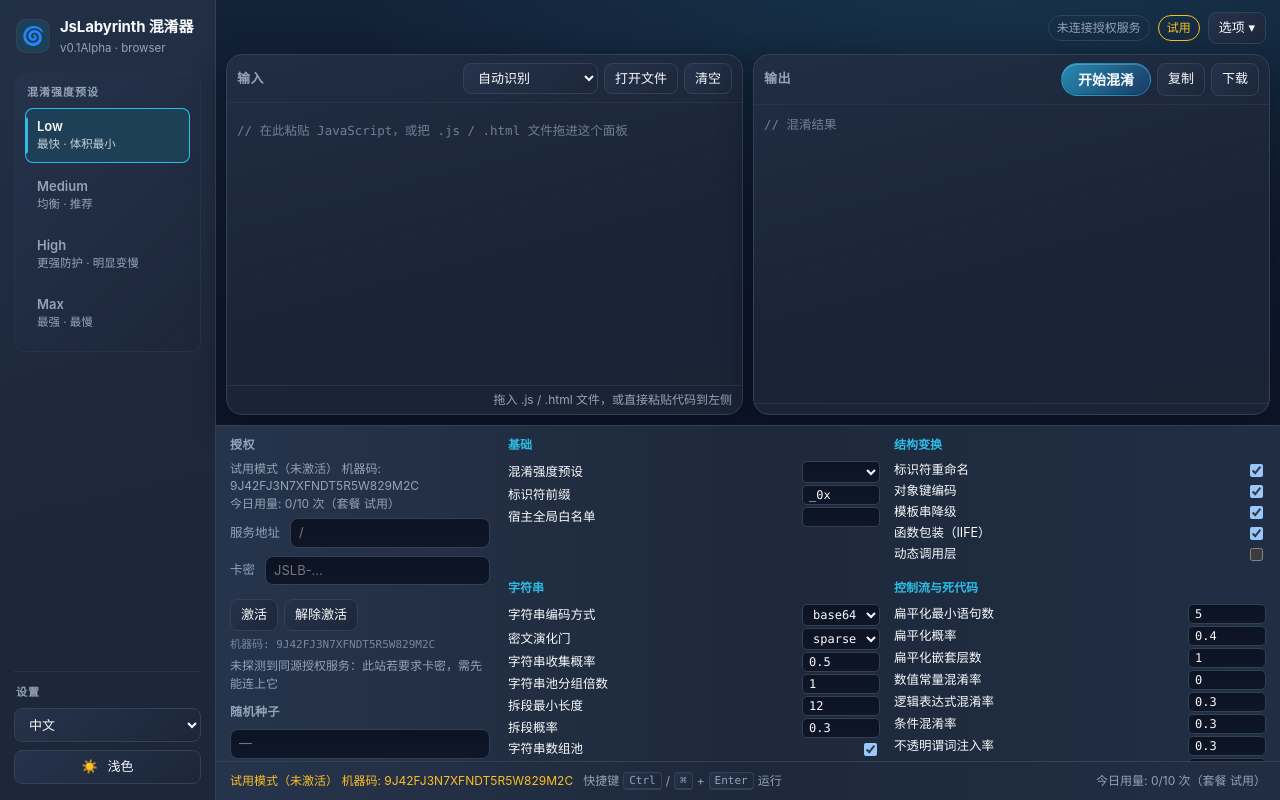
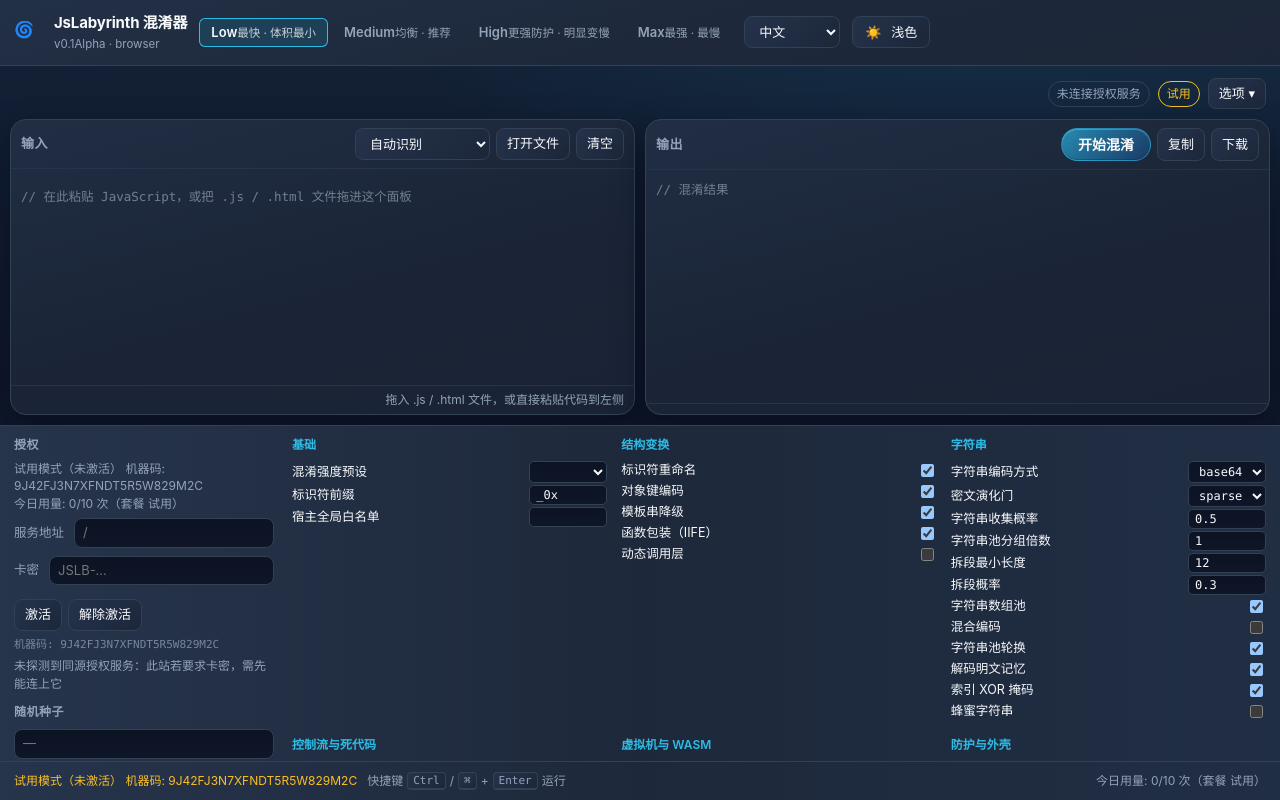
Before and after one commit to BaiLian3415/js-labyrinth, a website: page web/index.html in a window 1280 px wide. Drawn offline with Linux system fonts and the light colour scheme; no server answers; files whose address does not match are found by name.

Commit message:
移除左侧栏，品牌/预设/设置合并为顶部条
桌面两栏改单列：原 <aside class="sidebar">（品牌 + 强度预设 + 语言/主题）
整块移除，功能迁入主列顶部 <header class="topbar"> 横向排列；
≤900px 时预设独占一行横向滚动（与原手机形态一致）。
附带删除矮窗口左栏压缩的两套媒体查询（已无左栏可压缩），
_preview/probe.mjs 的越界扫描同步从 .sidebar * 换成 .topbar *（本地目录，不入库）。

验证：自测 193 项全过；probe 5 视口 ALL PASS；截图目视复核桌面/手机。

```diff
--- a/web/index.html
+++ b/web/index.html
@@ -38,10 +38,12 @@
   <p class="noscript">JsLabyrinth 的界面需要 JavaScript 才能运行。命令行用法见项目 README。</p>
 </noscript>
 
-<!-- 仪表盘式两栏外壳：左导航（品牌 + 预设 + 设置），右主列（状态条 + 面板 + 选项抽屉 + 状态栏）。
-     布局对齐 obfuscator.io dashboard；app.js 全部按 id 取元素，容器怎么挪都不影响接线。 -->
+<!-- 单列外壳：原左导航整块已移除（2026-09-23），品牌 + 强度预设 + 语言/主题
+     合并到顶部条 .topbar；右主列保留状态条 + 面板 + 选项抽屉 + 状态栏。
+     app.js 全部按 id 取元素，容器怎么挪都不影响接线。 -->
 <div class="shell">
-  <aside class="sidebar">
+  <div class="main">
+    <header class="topbar">
       <div class="brand">
         <span class="logo" aria-hidden="true">🌀</span>
         <div class="brand-text">
@@ -50,15 +52,8 @@
         </div>
       </div>
 
-    <div class="side-group">
-      <!-- 分组标题只在桌面（>900px）起作用：窄屏下侧栏折成顶条，标题会白占一行，
-           所以 ≤900px 时由 CSS 隐掉。文本走既有的 data-i18n 机制。 -->
-      <span class="side-label" data-i18n="guiPreset">预设</span>
       <div class="presets" id="presets" role="radiogroup" data-i18n-aria="guiAriaPresets" aria-label="preset"></div>
-    </div>
 
-    <div class="side-foot">
-      <span class="side-label" data-i18n="guiSettings">设置</span>
       <select id="lang" class="mini" data-i18n-aria="guiAriaLang" aria-label="language">
         <option value="zh">中文</option>
         <option value="en">English</option>
@@ -68,10 +63,8 @@
              data-i18n：applyI18n() 会把它一律刷成写死的那一个键，加载后永远显示"深色"。 -->
         <span>深色</span>
       </button>
-    </div>
-  </aside>
+    </header>
 
-  <div class="main">
     <header class="mainbar">
       <span class="mainbar-spacer"></span>
       <span class="badge" id="apiState" hidden></span>
--- a/web/styles.css
+++ b/web/styles.css
@@ -122,17 +122,15 @@
 
 /* ---------- 两栏外壳（布局语言对齐 obfuscator.io dashboard）---------- */
 
-/* grid 两栏：左导航固定宽，右主列自适应。body 是 flex column，
-   .shell 吃掉剩余高度；min-height:0 防止 grid/flex 子项把页面撑出滚动。
-   app.js 全按 id 取元素，容器结构怎么换都不影响接线——这是敢动布局的前提。
-
-   栏宽 216px：预设项改两行（名称 + 强度说明）后左对齐的导航行不再需要 236px，
-   收窄的 20px 全给右侧编辑区，同时让左栏的"空"看起来更收敛。 */
+/* 单列外壳：左导航已在 2026-09-23 整块移除（web/index.html 的注释里说），品牌 + 预设
+   + 设置合并到 .topbar，主列只剩状态条 + 面板 + 选项抽屉 + 状态栏。
+   body 是 flex column，.shell 吃掉剩余高度；min-height:0 防止 grid/flex 子项把页面撑出滚动。
+   app.js 全按 id 取元素，容器结构怎么换都不影响接线——这是敢动布局的前提。 */
 .shell {
   flex: 1 1 auto;
   min-height: 0;
   display: grid;
-  grid-template-columns: 216px minmax(0, 1fr);
+  grid-template-columns: minmax(0, 1fr);
 }
 
 .main {
@@ -142,119 +140,65 @@
   min-height: 0;
 }
 
-/* ---------- 侧边栏 ---------- */
+/* ---------- 顶部条（替代原侧栏，2026-09-23）---------- */
 
-.sidebar {
+/* 顶部条：左品牌 + 强度预设 + 语言/主题。
+   用同一张浅渐变卡与底部 1px 分隔线，与面板群呼应——它读起来仍是"工具的起点"，只是
+   不再独占一整列。预设描述（.preset-desc）在 ≤900px 时隐藏。 */
+.topbar {
   display: flex;
-  flex-direction: column;
-  gap: 14px;
-  padding: 16px 14px;
+  align-items: center;
+  gap: 12px;
+  padding: 12px 14px;
   background-color: var(--bg-soft);
   background-image: var(--grad-pane);
-  border-right: 1px solid var(--line);
-  min-height: 0;
-  overflow: auto;
+  border-bottom: 1px solid var(--line);
+  flex: 0 0 auto;
+  min-width: 0;
 }
 
-.brand {
+/* 品牌块：与原侧栏里的样式一致，但放进顶条横向排列后 logo 略小一点更协调。
+   min-width:0 防止 brand-text 在极窄屏被撑炸。 */
+.topbar .brand {
   display: flex;
   align-items: center;
   gap: 10px;
-  padding: 0 2px 2px;
+  padding: 0;
   min-width: 0;
+  flex: 0 0 auto;
 }
+.topbar .brand .logo {
+  width: 30px;
+  height: 30px;
+  font-size: 16px;
+}
+.topbar .brand h1 { font-size: 15px; margin: 0; font-weight: 700; letter-spacing: -.01em; white-space: nowrap; }
+.topbar .brand .ver { color: var(--fg-dim); font-size: 11.5px; }
+.topbar .brand-text { display: flex; flex-direction: column; min-width: 0; gap: 1px; }
 
-/* 品牌标记做成圆角色块，与下面成排的控件共用同一套圆角与强调色。
-   原来只是一个裸 emoji，和控件不在同一视觉层级上。 */
-.brand .logo {
-  display: grid;
-  place-items: center;
-  flex: 0 0 auto;
-  width: 34px;
-  height: 34px;
-  font-size: 18px;
-  line-height: 1;
-  border-radius: var(--radius);
-  background: var(--accent-dim);
-  box-shadow: inset 0 0 0 1px var(--line);
-}
-.brand-text { display: flex; flex-direction: column; min-width: 0; gap: 1px; }
-.brand h1 { font-size: 15px; margin: 0; font-weight: 700; letter-spacing: -.01em; white-space: nowrap; }
-.brand .ver { color: var(--fg-dim); font-size: 11.5px; }
-
-/* 侧栏分组：小标题 + 内容，做成一张浅卡片。给导航以视觉重量，中段那段留白
-   因此读作"两张卡片之间的间距"，而不是"这一栏没放东西"。
-   卡片样式在 ≤900px 自动失效——那一档 .side-group 是 display:contents，不产生盒子。 */
-.side-group {
+/* 顶条里的预设：横向排成一列 chip，每档只一行（基线 .presets button 的 padding 5px 12px）。
+   .presets.blocked 仍由基线规则承担（套餐闸门拦住时整条标红）。
+   ⚠️ display:flex 必须显式写——只写 flex-direction 不会让 .presets 真的横向（2026-09-23
+   经验：缺它就退回 inline-block 像文字一样横排换行）。 */
+.topbar .presets {
   display: flex;
-  flex-direction: column;
-  gap: 8px;
-  padding: 10px;
-  border-radius: var(--radius);
-  background-color: var(--bg-pane);
-  background-image: var(--grad-chip);
-  border: 1px solid var(--line-soft);
-}
-
-/* 分组小标题在"预设/设置"两处复用，字体与颜色统一，作为左栏的视觉锚点：
-   它们把四散的控件收拢成两组，中间那段留白因此读起来是"分组之间"而不是"没放东西"。 */
-.side-label {
-  font-size: 11px;
-  font-weight: 600;
-  letter-spacing: .09em;
-  text-transform: uppercase;
-  color: var(--fg-dim);
-  padding: 0 2px;
-}
-
-/* 预设档位在侧边栏里是垂直导航项：拉满宽度、两行（档位名 + 强度说明）、左对齐。
-   选中态复用全局的 accent-dim + 内描边规则，看着就是激活的导航项。
-
-   ⚠️ display:flex 必须显式写。这里原先只有 flex-direction:column 而没有 display，
-   于是按钮按 inline-block 像文字一样横排换行（整列只占 71px 高），
-   加上 .side-foot 的 margin-top:auto，中间就空出 559px——左栏"留白过多"的根因。 */
-.sidebar .presets {
-  display: flex;
-  flex-direction: column;
-  align-items: stretch;
-  gap: 5px;
+  flex-direction: row;
+  flex-wrap: wrap;
+  gap: 4px;
   padding: 0;
   background: none;
   border: 0;
   border-radius: 0;
 }
 
-.sidebar .presets button {
-  display: flex;
-  flex-direction: column;
-  align-items: flex-start;
-  gap: 2px;
-  width: 100%;
-  min-width: 0;
-  text-align: left;
-  padding: 10px 12px;
-  border-radius: 8px;
-  position: relative;
-}
+/* 顶条里语言选择/主题按钮：占位紧凑。 */
+.topbar #lang,
+.topbar #themeBtn { height: 32px; }
+.topbar #lang { width: auto; min-width: 96px; }
+.topbar #themeBtn { width: auto; padding: 0 12px; }
 
-/* 选中态左侧强调条用伪元素，而不是再叠一层 box-shadow：
-   选中描边已经由 .presets button[aria-pressed=true] 负责，被套餐拦下时那条描边
-   还要转成红色，阴影叠加会互相覆盖。 */
-.sidebar .presets button::before {
-  content: '';
-  position: absolute;
-  left: 0;
-  top: 9px;
-  bottom: 9px;
-  width: 3px;
-  border-radius: 0 3px 3px 0;
-  background: var(--accent);
-  opacity: 0;
-  transition: opacity var(--dur-fast) var(--ease-out);
-}
-.sidebar .presets button[aria-pressed="true"]::before { opacity: 1; }
-.presets.blocked button[aria-pressed="true"]::before { background: var(--err); }
-
+/* 预设按钮里的文本片段：档位名加粗大写一行，描述文字小一号暗色。
+   这些从原侧栏规则里搬出来，现在适用于顶条横向 chip。 */
 .preset-name {
   font-size: 13px;
   font-weight: 600;
@@ -262,60 +206,11 @@
   text-transform: capitalize;
 }
 .preset-desc { font-size: 11.5px; line-height: 1.35; color: var(--fg-dim); }
-/* 选中项描述跟着提亮一档：accent-dim 底上 #94a3b8 的对比度偏低 */
-.sidebar .presets button[aria-pressed="true"] .preset-desc { color: var(--fg); opacity: .78; }
+.presets button[aria-pressed="true"] .preset-desc { color: var(--fg); opacity: .78; }
 
-/* 悬停底色用带 alpha 的字面量：主题切换时它不需要过渡（悬停是瞬态），
-   而底下的 .sidebar 自己会过渡，两层观感一致 */
-.sidebar .presets button:hover { background: rgba(148,163,184,.10); }
-
-/* 底部设置组：与上面的预设组共用同一套标题、间距与控件尺寸语言。
-   两个控件统一 34px 高、满宽、同字号——原来是 30px 与 32px，并排看高度不齐。 */
-.side-foot {
-  margin-top: auto;
-  display: flex;
-  flex-direction: column;
-  gap: 8px;
-  padding-top: 12px;
-  border-top: 1px solid var(--line-soft);
-}
-
-.side-foot .mini { width: 100%; height: 34px; padding: 0 10px; }
-
-/* 主题按钮的图标与品牌标记同属 emoji 字形。图标只表示"点下去会切到哪一侧"，
-   文案仍由 JS 按当前主题写入——这里不参与任何逻辑。 */
+/* 主题按钮的图标：emoji 字形，与品牌标记同一族。文案仍由 JS 按当前主题写入。 */
 #themeBtn::before { content: '☀️'; margin-right: 6px; font-size: 13px; }
 html.light #themeBtn::before { content: '🌙'; }
-
-/* ---------- 矮窗口下的左栏压缩（只作用于桌面两栏布局）----------
-
-   左栏高度 = 品牌 + 强度预设卡 + 设置组 + 间距，宽屏下约 495px。窗口被压扁时
-   （笔记本半屏、手动拖矮窗口）这些内容会超出可视区，左栏于是出现滚动条，
-   用户得滚动才能看全——"混淆强度栏显示不全、要拖进度条"就是这么来的。
-
-   这一档把"需要滚动"直接消掉：预设项收成单行、各部分内边距与间距一起收紧，
-   620px 高度下整栏约 350px，420px 也能放下。宽屏高窗口的设计完全不受影响。
-
-   刻意加 min-width: 901px：窄屏那一档侧栏已经折成顶条，与这里无关，
-   不加限定的话手机横屏（宽 ≤900 且高 ≤620）会被这两组规则误伤。 */
-@media (min-width: 901px) and (max-height: 620px) {
-  .sidebar { gap: 10px; padding: 12px 14px; }
-  .side-group { padding: 8px; gap: 6px; }
-  .preset-desc { display: none; }        /* 档位名一行即够，说明文字省掉 */
-  .sidebar .presets { gap: 4px; }
-  .sidebar .presets button { padding: 7px 10px; }
-  .side-foot { gap: 6px; padding-top: 10px; }
-  .side-foot .mini { height: 30px; }
-  .brand .logo { width: 30px; height: 30px; font-size: 16px; }
-}
-
-/* 再矮一档（窗口拖到屏幕高度三分之一左右）继续收，仍保证不需要滚动 */
-@media (min-width: 901px) and (max-height: 420px) {
-  .sidebar { gap: 8px; padding: 10px 12px; }
-  .side-label { font-size: 10px; }
-  .sidebar .presets button { padding: 5px 10px; }
-  .side-foot .mini { height: 28px; }
-}
 
 /* ---------- 主列顶条 ---------- */
 
@@ -331,7 +226,7 @@
 
 .mainbar-spacer { flex: 1 1 auto; }
 
-/* 预设按钮基础态（侧边栏上下文在 .sidebar .presets 里覆盖尺寸/对齐） */
+/* 预设按钮基础态（顶条上下文由 .topbar .presets 覆盖尺寸/对齐） */
 .presets button {
   border: 0;
   background: transparent;
@@ -775,7 +670,7 @@
    background-color 的话主题切换会**直接跳变**——渐变之间没有可插值的
    颜色通道，浏览器只能整块替换。这条是实测发现的（切主题时只有边框
    在过渡、底色是硬切）。 */
-body, .sidebar, .pane, .drawer, .statusbar, .files button,
+body, .topbar, .pane, .drawer, .statusbar, .files button,
 button.mini, select.mini, button.primary, input.text, .badge, .editor,
 .pane-head, .pane-foot,
 .opt-row input[type="text"], .opt-row input[type="number"], .opt-row select,
@@ -1048,36 +943,33 @@
 }
 
 @media (max-width: 900px) {
-  /* 窄屏：侧边栏折回顶部横条（回到旧 topbar 的形态），预设横向换行。
-     桌面那套"分组标题 + 两行预设项"在这一档全部撤掉：横条里多一行标题就白占高度，
-     说明文字也会把每个档位撑成两行。display:contents 让 .side-group 自身不参与布局，
-     它的子元素（#presets）回到 .sidebar 的直接子项位置，与改造前完全一致。 */
+  /* 窄屏：单列布局已在基础 .shell 写好；这里把 .topbar 的内容排成两到三行——
+     品牌行（logo+标题+语言+主题），预设独占一行横向滚动；
+     说明文字省掉（.preset-desc），按钮在窄屏里不再需要解释。 */
   .shell { grid-template-columns: 1fr; grid-template-rows: auto 1fr; }
-  .sidebar {
-    flex-direction: row;
-    flex-wrap: wrap;
-    align-items: center;
-    gap: 8px;
-    padding: 8px 10px;
-    border-right: 0;
-    border-bottom: 1px solid var(--line);
-    overflow: visible;
+  .topbar { flex-wrap: wrap; padding: 8px 10px; gap: 8px; border-bottom: 1px solid var(--line); }
+  .topbar .brand { flex: 1 1 auto; min-width: 0; }
+  .topbar #lang,
+  .topbar #themeBtn { flex: 0 0 auto; }
+  .preset-desc { display: none; }
+
+  /* 预设横滚条。order:3 + basis:100% 把它挪到品牌行之后独占一行；
+     负边距出血到屏幕边，滚动时首尾按钮才有从边缘滑入的自然感；
+     右侧渐隐提示后面还有档位。滚动条藏掉（横滚条用不上它）。 */
+  .topbar .presets {
+    order: 3;
+    flex: 1 1 100%;
+    flex-wrap: nowrap;
+    overflow-x: auto;
+    margin: 2px -10px -2px;
+    padding: 2px 10px 6px;
+    scrollbar-width: none;
+    -webkit-mask-image: linear-gradient(90deg, #000 90%, transparent);
+    mask-image: linear-gradient(90deg, #000 90%, transparent);
   }
-  .brand { padding: 0; }
-  .side-group { display: contents; }
-  .side-label { display: none; }
-  .preset-desc { display: none; }
-  .sidebar .presets { flex-direction: row; flex-wrap: wrap; }
-  /* 桌面那条 width:100% 是为竖排导航写的，横条里必须放回内容宽度 */
-  .sidebar .presets button { width: auto; padding: 6px 12px; }
-  .side-foot {
-    margin-top: 0;
-    margin-left: auto;
-    padding-top: 0;
-    border-top: 0;
-    flex-direction: row;
-  }
-  .side-foot .mini { width: auto; }
+  .topbar .presets::-webkit-scrollbar { display: none; }
+  .topbar .presets button { flex: 0 0 auto; }
+
   .panes { grid-template-columns: 1fr; grid-template-rows: 1fr 1fr; }
   .drawer-cols { grid-template-columns: 1fr; }
   #shortcutHint { display: none; }
@@ -1120,8 +1012,7 @@
   .files button:hover { transform: none; }
   button.mini:hover, select.mini:hover { border-color: var(--line); }
   button.primary:hover:not(:disabled) { filter: none; }
-  .sidebar .presets button:hover { background: none; }
-  .presets button:hover { color: var(--fg-dim); }
+  .presets button:hover { color: var(--fg-dim); background: transparent; }
   .stats summary:hover { color: var(--fg-dim); }
 }
 
@@ -1133,27 +1024,10 @@
    预设独占一行横向滚动；面板工具组独占整行并均分拉伸——手机上
    "开始混淆"必须一眼锁定，不能混在一排一样大的按钮里。 */
 @media (max-width: 640px) {
-  .sidebar { gap: 6px 8px; padding: 8px 12px; }
-  .brand { flex: 1 1 auto; min-width: 0; }
-  .brand h1 { font-size: 15px; }
-  .side-foot { flex: 0 0 auto; }
-
-  /* 预设横滚条。DOM 里 presets 在 side-foot 之前，order:3 + basis:100% 把它
-     挪到品牌行之后独占一行；负边距出血到屏幕边，滚动时首尾按钮才有从边缘
-     滑入的自然感；右侧渐隐提示后面还有档位。滚动条藏掉（横滚条用不上它）。 */
-  .sidebar .presets {
-    order: 3;
-    flex: 1 1 100%;
-    flex-wrap: nowrap;
-    overflow-x: auto;
-    margin: 2px -12px -2px;
-    padding: 2px 12px 6px;
-    scrollbar-width: none;
-    -webkit-mask-image: linear-gradient(90deg, #000 90%, transparent);
-    mask-image: linear-gradient(90deg, #000 90%, transparent);
-  }
-  .sidebar .presets::-webkit-scrollbar { display: none; }
-  .sidebar .presets button { flex: 0 0 auto; }
+  /* 极窄屏：顶条更紧，品牌字保持 15px（再小就辨不清"JsLabyrinth"了）。
+     预设横滚条规则已在 ≤900px 那组里覆盖，无需重复。 */
+  .topbar { gap: 6px 8px; padding: 8px 10px; }
+  .topbar .brand h1 { font-size: 15px; }
 
   .mainbar { padding: 8px 10px 0; }
   .panes { padding: 8px; gap: 8px; }
```
Lines whose indentation alone changed are shown as unchanged.
